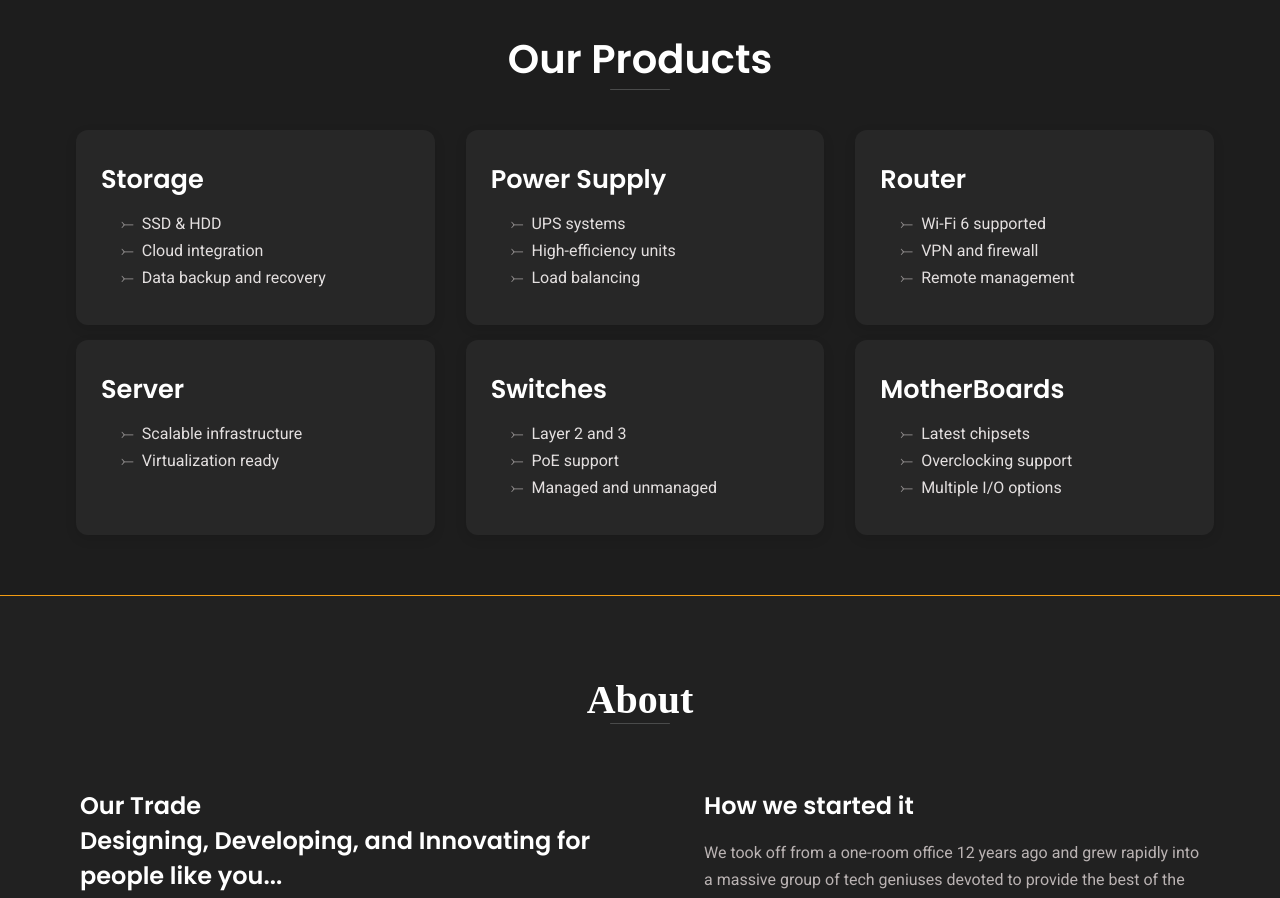
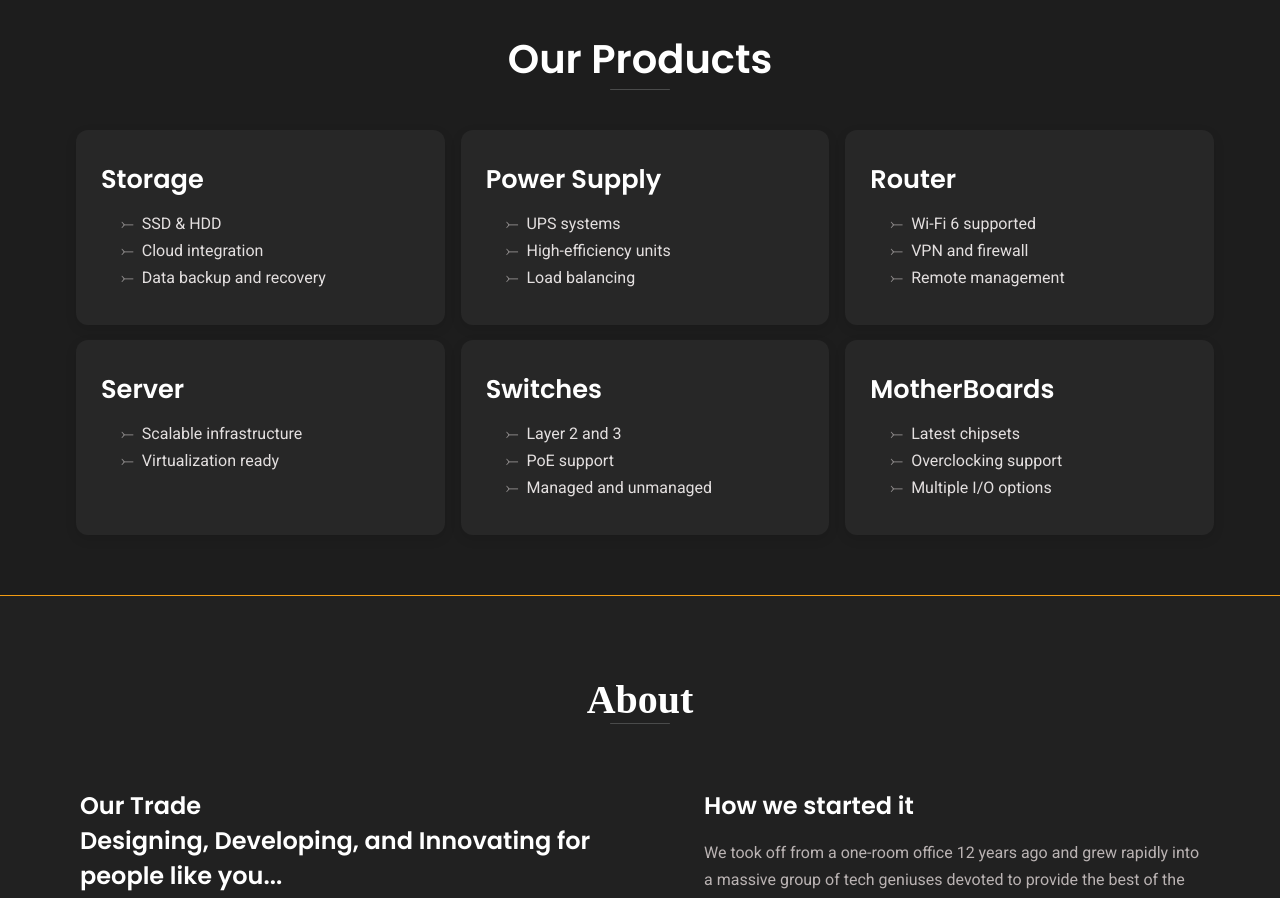
Before and after one commit to farhansakhawat4/Premier-TECH, a React (Create React App) app: page / in a window 1280 px wide. Shown: the part 1340-2238 px from the top of the page. Built offline with nearby package versions, Linux system fonts and the light colour scheme.

Commit message:
minor changes in products

```diff
--- a/src/container/Products/Products.css
+++ b/src/container/Products/Products.css
@@ -24,7 +24,7 @@
   .cards-wrapper {
     display: grid;
     grid-template-columns: repeat(3, 1fr);
-    gap: 15px;
+    gap: 15px 0px;
     max-width: 1200px;
     margin: 0 auto;
     margin-right: 6px;
```
